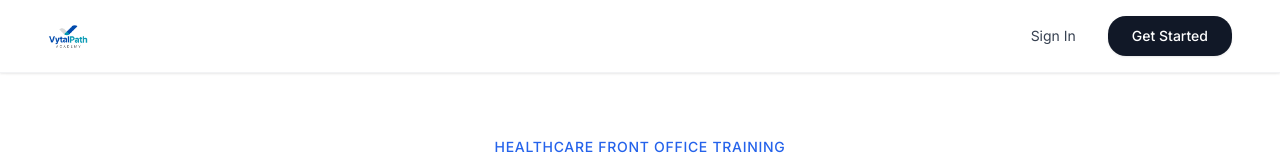
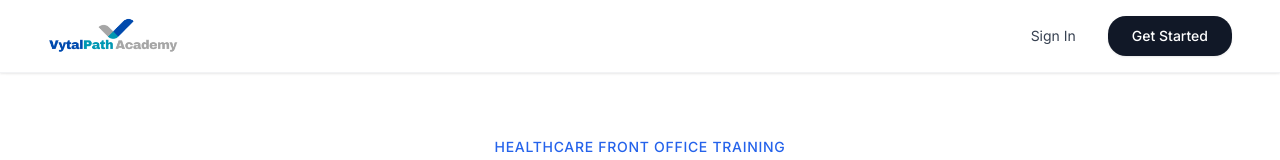
Before and after one commit to martykoepke-lgtm/VytalPath_Academy_010526, a React (Vite) app: page / in a window 1280 px wide. Shown: the top 160 px of the page. Built offline with nearby package versions, Linux system fonts and the light colour scheme; no server answers.

Commit message:
Update landing and welcome pages to use horizontal VytalPath Academy logo
Co-Authored-By: Claude Opus 4.6 <noreply@anthropic.com>

```diff
--- a/src/components/LandingPage.tsx
+++ b/src/components/LandingPage.tsx
@@ -169,7 +169,7 @@ export function LandingPage() {
         <div className="max-w-7xl mx-auto px-6 sm:px-8 lg:px-12 py-4">
           <div className="flex items-center justify-between">
             <img
-              src="/vytalpath-logo.png"
+              src="/vp-long-logo.png"
               alt="VytalPath Academy"
               className="h-10 w-auto"
             />
--- a/src/components/ProgramIntro.tsx
+++ b/src/components/ProgramIntro.tsx
@@ -110,13 +110,11 @@ export function ProgramIntro() {
     <article className="max-w-3xl mx-auto">
       {/* Welcome Header */}
       <header className="text-center mb-8">
-        <div className="inline-flex items-center justify-center w-20 h-20 mb-6 bg-blue-100 rounded-3xl shadow-apple-sm">
-          <img
-            src="/vp-checkmark.png"
-            alt="VytalPath Academy"
-            className="h-12 w-auto"
-          />
-        </div>
+        <img
+          src="/vp-long-logo.png"
+          alt="VytalPath Academy"
+          className="h-14 md:h-16 w-auto mx-auto mb-6"
+        />
         <h1 className="text-4xl md:text-5xl font-semibold tracking-tight text-gray-900 mb-4">
           Welcome to VytalPath Academy
         </h1>
```
